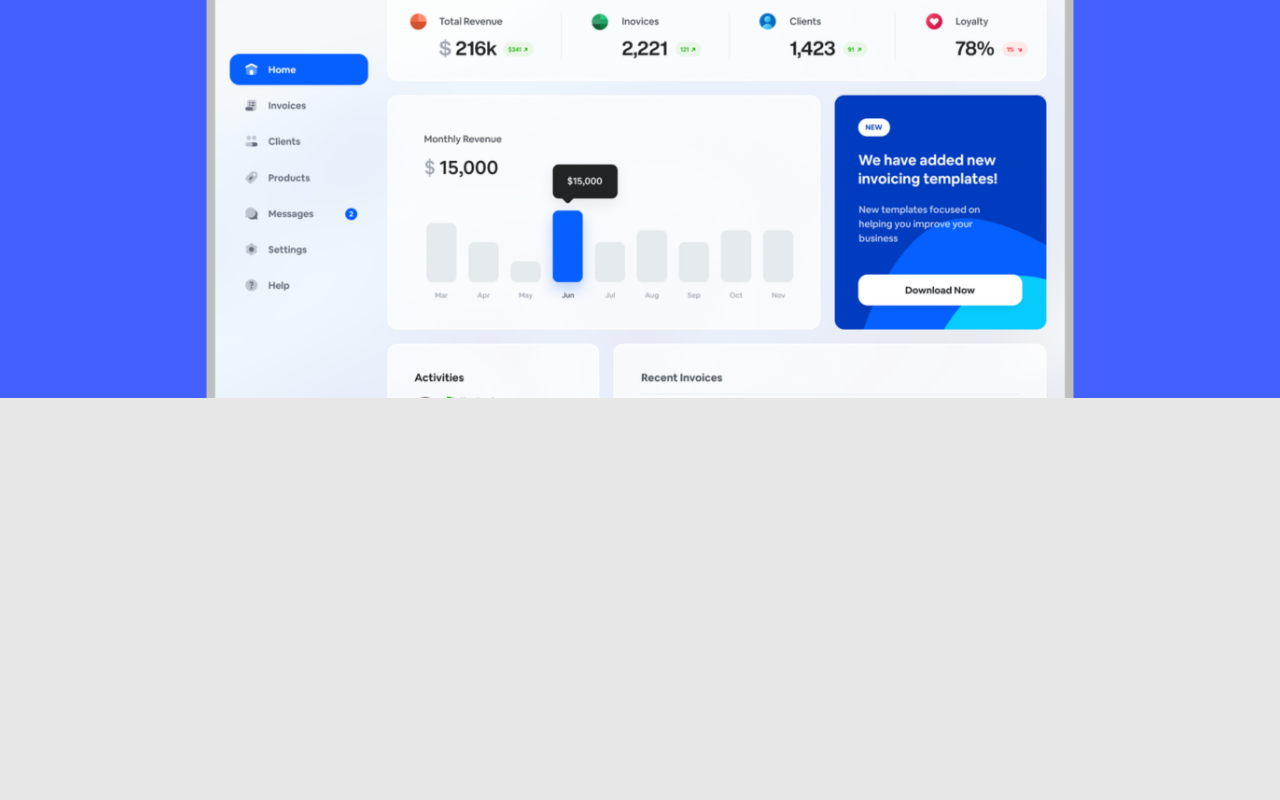
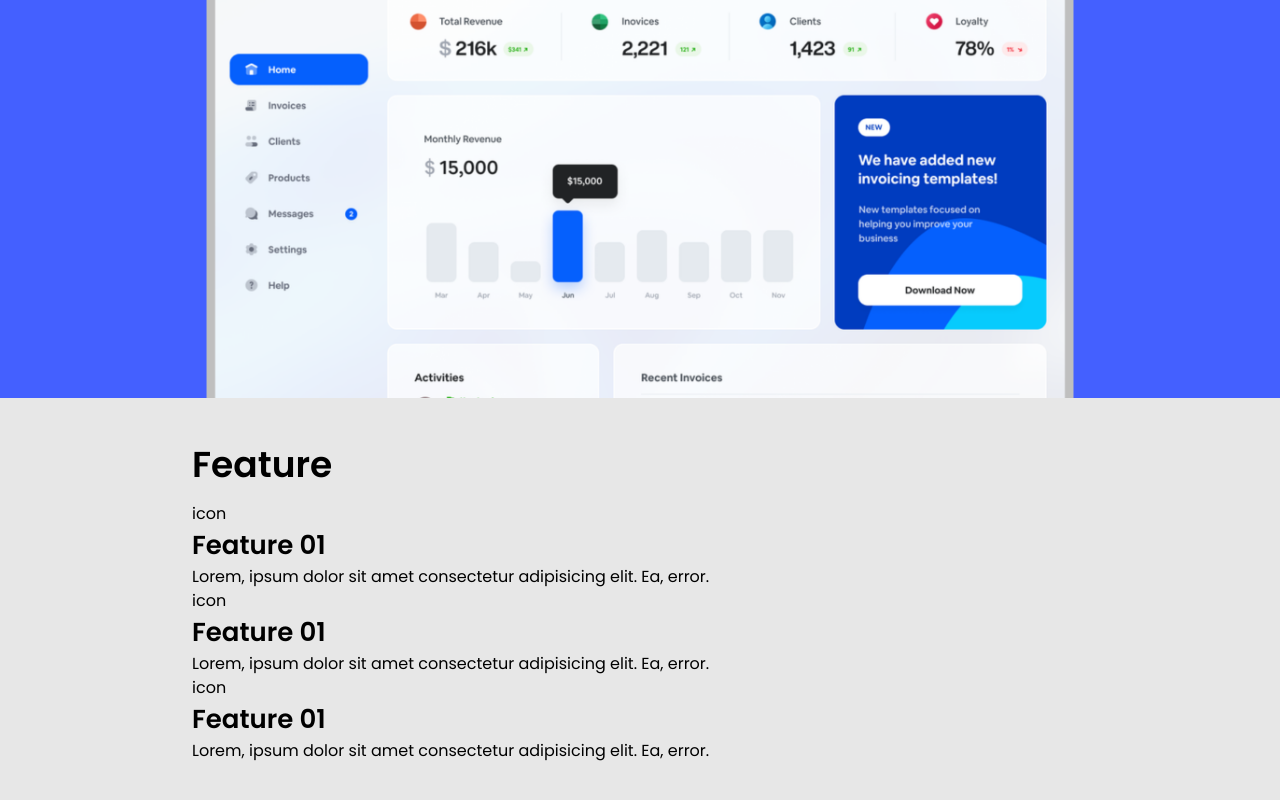
Before and after one commit to engsiraj/product_landingpage, a React (Vite) app: page / in a window 1280 px wide. Shown: the part 1192-1992 px from the top of the page. Before the commit the page ends 1590 px from the top, so only its background shows below. Built offline with nearby package versions, Linux system fonts and the light colour scheme.

Commit message:
update(design): features component

```diff
--- a/package.json
+++ b/package.json
@@ -10,7 +10,8 @@
   },
   "dependencies": {
     "react": "^18.2.0",
-    "react-dom": "^18.2.0"
+    "react-dom": "^18.2.0",
+    "react-icons": "^4.7.1"
   },
   "devDependencies": {
     "@types/react": "^18.0.26",
--- a/src/App.css
+++ b/src/App.css
@@ -93,6 +93,7 @@ input, button, select, a{ font: inherit; }
 .topline{
     border-top:3px solid var(--primary);
 }
+/* navigation section  */
 .nav{
 
     margin-top: 20px;
@@ -100,6 +101,8 @@ input, button, select, a{ font: inherit; }
     justify-content: space-between;
     align-items: center;
 }
+
+/* Header Section */
 .header{
     margin-top: 100px;
     height:85vh;
@@ -113,10 +116,10 @@ input, button, select, a{ font: inherit; }
 .header_right{
     height:100%;
 }
+/* Over view section */
 .middle{
     background-color: var(--primary);
     color: var(--white);
-
     display: flex;
     justify-content: center;
 }
@@ -124,8 +127,11 @@ input, button, select, a{ font: inherit; }
     margin:0 auto;
     padding-top: 40px;
     padding-bottom: 20px;
-
     width: 70%;
 }
-.centerimg{
+/* Feature Section */
+
+.feature{
+ padding-top:40px;
+ padding-bottom:40px;
 }
--- a/src/App.jsx
+++ b/src/App.jsx
@@ -11,6 +11,7 @@ function App() {
         <Nav/>
         <Header />
         <Middle/>
+        <Feature/>
     </div>
   )
 }
@@ -22,7 +23,7 @@ function Nav() {
     <div className='container'>
     <div className='nav'>
     <p className="textlg bold3">Keliye</p>
-      <button className="btn bold3">Download</button>
+      <button className="btnblue bold3">Download</button>
       </div>
     </div>
   )
@@ -57,3 +58,37 @@ function Middle() {
     </div>
   )
 }
+
+function Feature() {
+  return (
+    <div className='container'>
+      <div className='feature'>
+        <p className="headsm bold3">Feature</p>
+        <div className='fitems'>
+
+           <div className="item">
+             <div className="icon">icon</div>
+             <p className='textlg bold3'>Feature 01</p>
+             <p>Lorem, ipsum dolor sit amet consectetur adipisicing elit. Ea, error.</p>
+          </div>
+
+           <div className="item">
+             <div className="icon">icon</div>
+             <p className='textlg bold3'>Feature 01</p>
+             <p>Lorem, ipsum dolor sit amet consectetur adipisicing elit. Ea, error.</p>
+          </div>
+
+           <div className="item">
+             <div className="icon">icon</div>
+             <p className='textlg bold3'>Feature 01</p>
+             <p>Lorem, ipsum dolor sit amet consectetur adipisicing elit. Ea, error.</p>
+          </div>
+
+
+
+          </div>
+          {/* <img className='centerimg' src={img2} alt="" /> */}
+       </div>
+    </div>
+  )
+}
```
Also changed, not shown: 1 other file (tests, documents, lock files or other folders).
